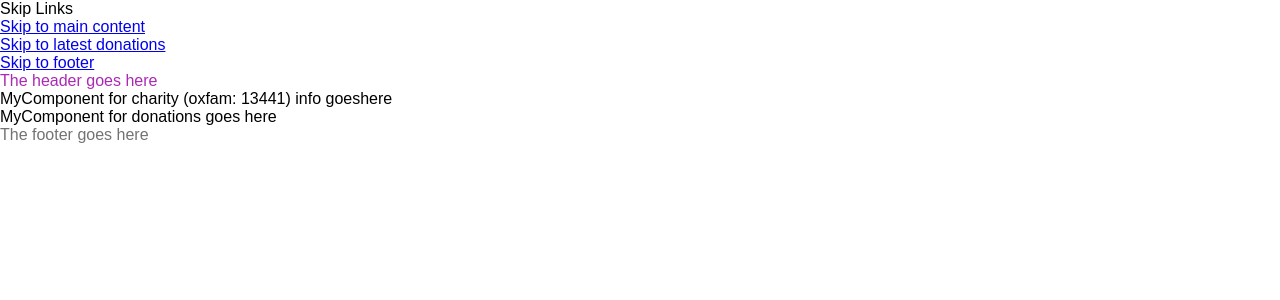
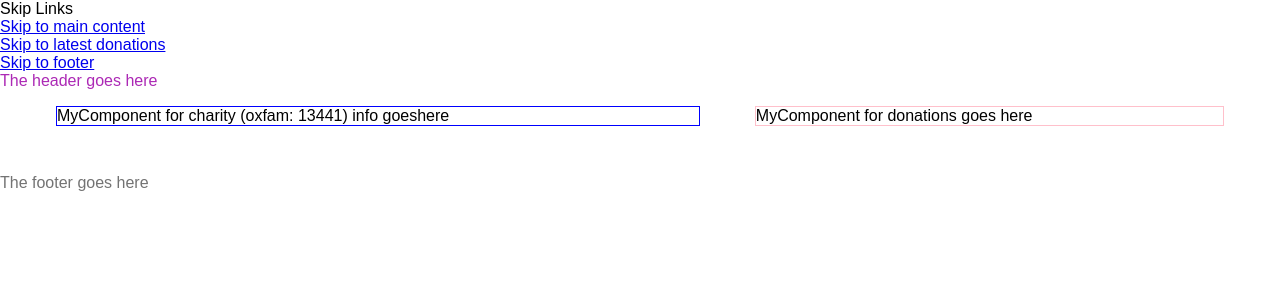
Before and after one commit to SonalPatel/jg-assessment-2018, a React (Create React App) app: page / in a window 1280 px wide. Shown: the top 300 px of the page. Built offline with nearby package versions, Linux system fonts and the light colour scheme.

Commit message:
fixed error re sass import typo

```diff
--- a/src/styles/App.css
+++ b/src/styles/App.css
@@ -29,6 +29,36 @@ li > ol,
 li > ul {
   margin-bottom: 0; }
 
+/* very simple flexbox grid */
+.flex-grid {
+  display: flex;
+  flex-wrap: wrap; }
+
+.flex-grid .col {
+  flex: 1;
+  background: #ffffff; }
+
+.flex-grid-two-unequal {
+  background: #ffffff;
+  padding: 1em;
+  margin-left: 2.5rem;
+  margin-right: 2.5rem;
+  overflow: auto;
+  word-wrap: break-word;
+  margin-bottom: 2rem; }
+
+.flex-grid-two-unequal {
+  display: flex;
+  justify-content: space-between; }
+
+.col-one {
+  width: 55%;
+  border: 1px solid blue; }
+
+.col-two {
+  width: 40%;
+  border: 1px solid pink; }
+
 /* I would usually make this my import file,
   but as this is one page I have skipped this step.
   i would also set my breakpoints and grid BETTER for a larger project. Here i have opted to use flexbox for speed and simplicity.
--- a/src/styles/_grid.scss
+++ b/src/styles/_grid.scss
@@ -1,4 +1,4 @@
-@import "_colours.scss";
+@import "_colors.scss";
 
 /* very simple flexbox grid */
 .flex-grid {
```
